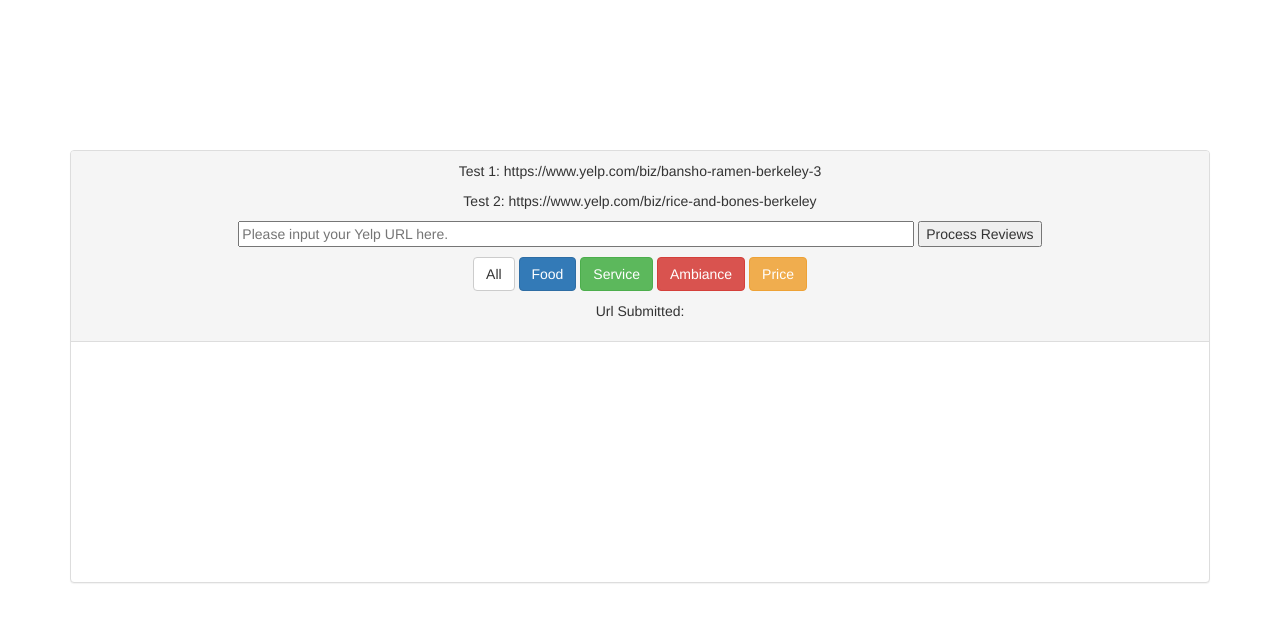
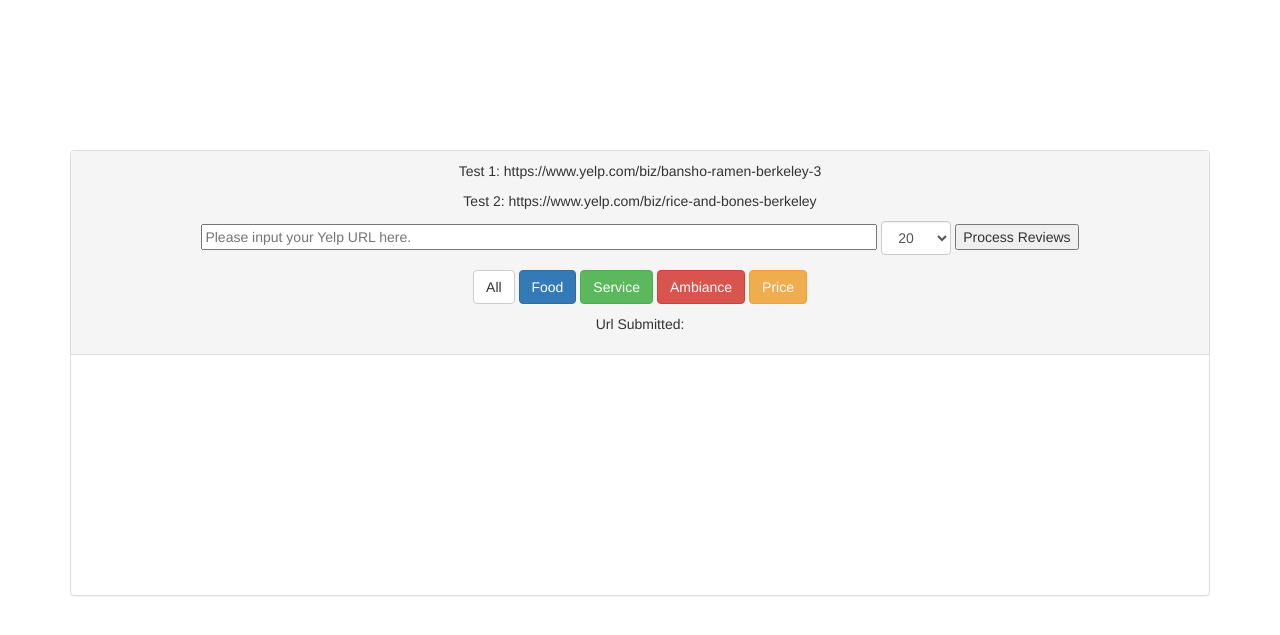
Before and after one commit to richardwhlu/insight_project, a Flask app: page /demo in a window 1280 px wide. Shown: the top 635 px of the page. Run offline with Flask 2, Linux system fonts and the light colour scheme; parts of the project's set-up code (start-up, migrations or seed data) failed here and were passed over; some libraries are stand-ins or nearby versions.

Commit message:
add form for num reviews

```diff
--- a/5_flask_app/flask_app/templates/demo.html
+++ b/5_flask_app/flask_app/templates/demo.html
@@ -12,10 +12,23 @@
                 <div class="panel-heading text-center">
                     <p>Test 1: https://www.yelp.com/biz/bansho-ramen-berkeley-3</p>
                     <p>Test 2: https://www.yelp.com/biz/rice-and-bones-berkeley</p>
-                    <form action="" method="POST">
-                        <input type="text" name="url" placeholder="Please input your Yelp URL here." size="80">
-                        <input type="submit" value="Process Reviews" name="submit_button">
-                    </form>
+                    <div class="form-group">
+                        <form class="form-inline" action="" method="POST">
+                            <input type="text" name="url" placeholder="Please input your Yelp URL here." size="80">
+                            <select class="form-control" id="num-reviews-select" name="num_reviews">
+                              <option>20</option>
+                              <option>40</option>
+                              <option>60</option>
+                              <option>80</option>
+                              <option>100</option>
+                            </select>
+                            <input type="submit" value="Process Reviews" name="submit_button">
+                        </form>
+                    </div>
+             <!--        <div class="form-group">
+                      <label for="exampleFormControlSelect1">Example select</label>
+
+                    </div> -->
                     <p></p>
                     <div class="text-center">
                       <button class="btn btn-default" id="all-button">All</button>
```
